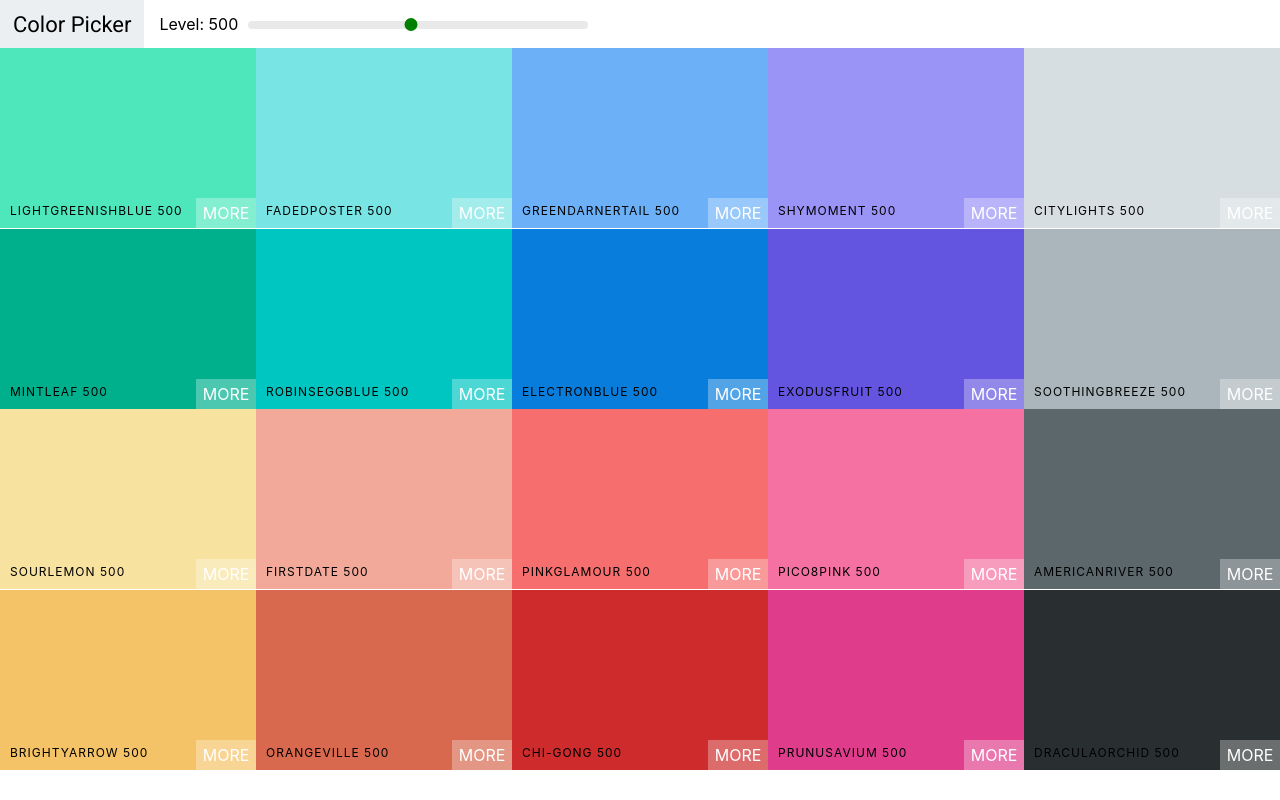
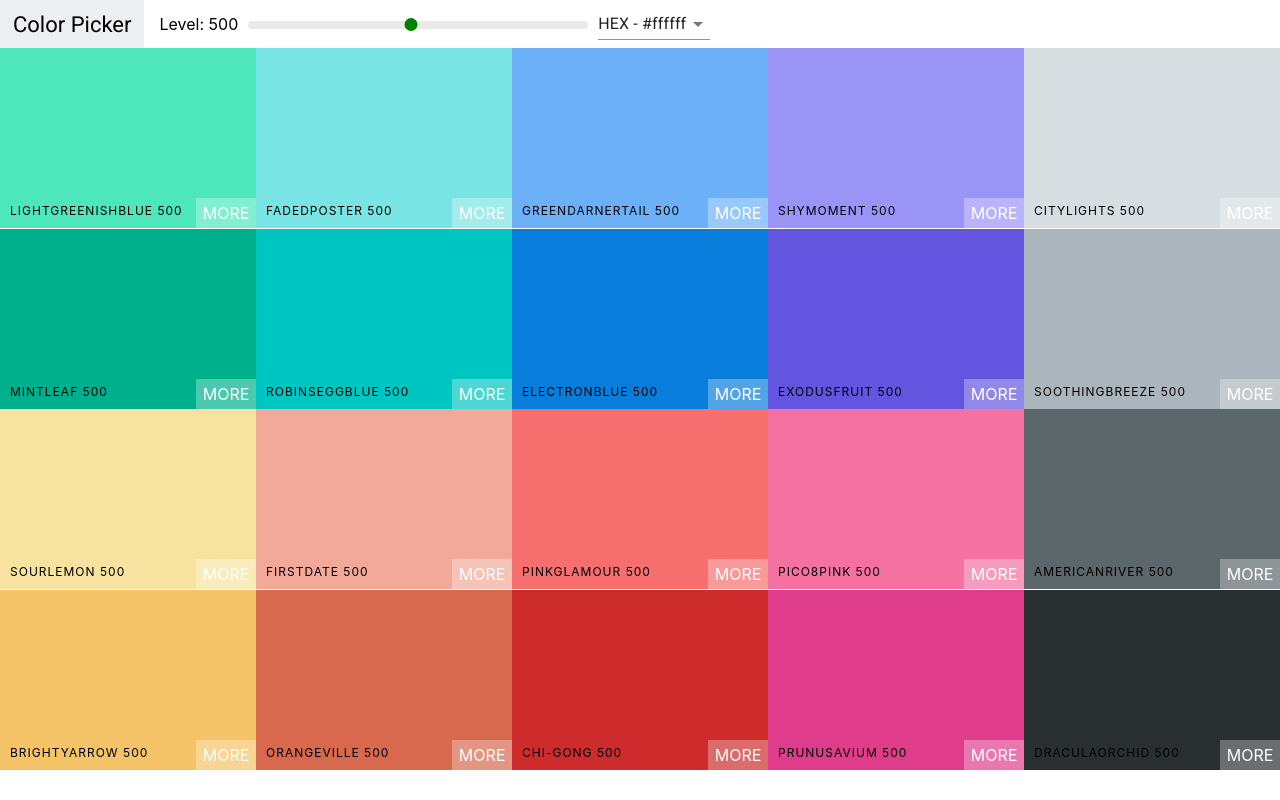
Before and after one commit to luckster8089/react-color-picker, a React (Create React App) app: page / in a window 1280 px wide. Built offline with nearby package versions, Linux system fonts and the light colour scheme.

Commit message:
Add Select and Material UI

```diff
--- a/package.json
+++ b/package.json
@@ -3,6 +3,7 @@
   "version": "0.1.0",
   "private": true,
   "dependencies": {
+    "@material-ui/core": "^4.11.0",
     "@testing-library/jest-dom": "^4.2.4",
     "@testing-library/react": "^9.5.0",
     "@testing-library/user-event": "^7.2.1",
--- a/src/Navbar.js
+++ b/src/Navbar.js
@@ -1,9 +1,19 @@
-import React from 'react';
+import React, { useState } from 'react';
+import Select from '@material-ui/core/Select'
+import { MenuItem } from '@material-ui/core';
 import Slider from 'rc-slider';
 import 'rc-slider/assets/index.css';
 import './Navbar.css'
 
-export default function Navbar({ level, changeLevel }) {
+
+export default function Navbar({ level, changeLevel, handleChanges }) {
+    const [format, setFormat] = useState("hex")
+
+    function handleChange(e) {
+        setFormat(e.target.value)
+        handleChanges(e.target.value)
+    }
+
     return (
         <header className="Navbar">
             <div className="logo">
@@ -21,6 +31,13 @@
                     />
                 </div>
             </div>
+            <div className="select-container">
+                <Select value={format} onChange={handleChange}>
+                    <MenuItem value="hex">HEX - #ffffff</MenuItem>
+                    <MenuItem value="rgb">RGB - rgb(255,255,255)</MenuItem>
+                    <MenuItem value="rgba">RGBA - rgba(255,255,255,1.0)</MenuItem>
+                </Select>
+            </div>
         </header>
     )
 }
--- a/src/Palette.js
+++ b/src/Palette.js
@@ -6,19 +6,24 @@
 
 export default function Palette({ palette }) {
     const [level, setLevel] = useState(500)
+    const [format, setFormat] = useState("hex")
     const { colors } = palette
 
     const colorBoxes = colors[level].map(color => (
-        <ColorBox background={color.hex} name={color.name} />
+        <ColorBox background={color[format]} name={color.name} />
     ))
 
     function changeLevel(newLevel) {
         setLevel(newLevel)
     }
 
+    function changeFormat(val) {
+        setFormat(val)
+    }
+
     return (
         <div className="Palette">
-        <Navbar level={level} changeLevel={changeLevel} />
+        <Navbar level={level} changeLevel={changeLevel} handleChanges={changeFormat}/>
         {/* Navbar goes here */}
             <div className="Palette-colors">
             {colorBoxes}
--- a/src/colorHelpers.js
+++ b/src/colorHelpers.js
@@ -22,7 +22,7 @@
                 rgb: chroma(scale[i]).css(),
                 rgba: chroma(scale[i])
                     .css()
-                    .replace("rgba", "rgba")
+                    .replace("rgb", "rgba")
                     .replace(")", ",1.0)")
             });
         }
```
Also changed, not shown: 1 other file (tests, documents, lock files or other folders).
